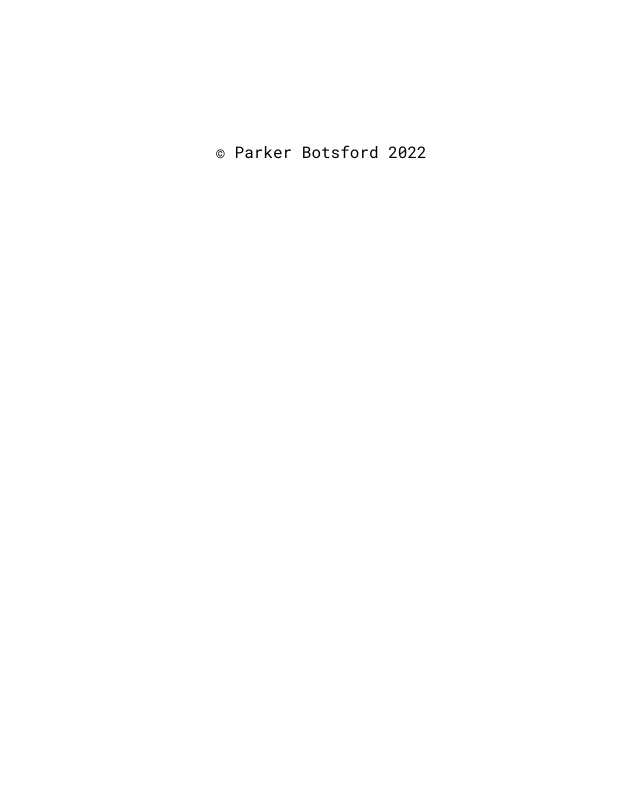
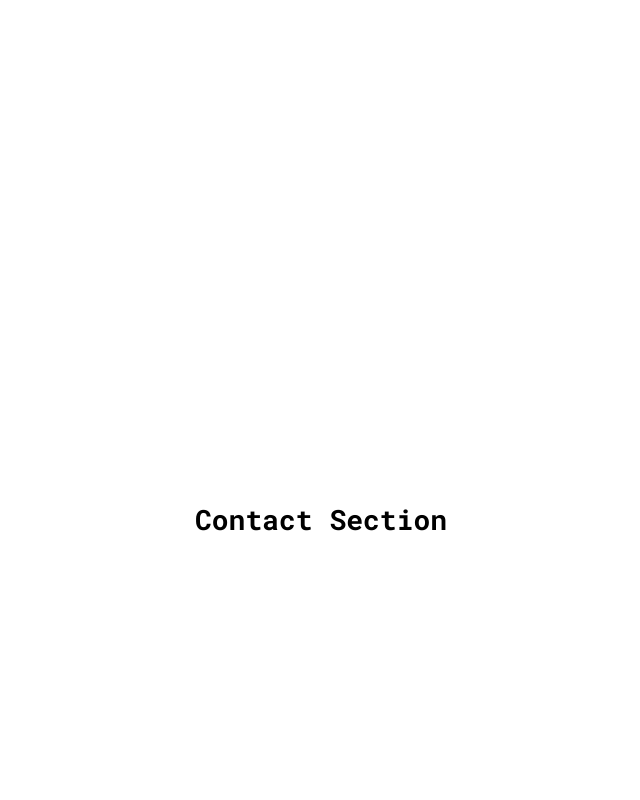
Before and after one commit to parbots/parkerbotsford.com, a Next.js app: page / in a window 1280 px wide. Shown: the part 2280-3080 px from the top of the page, without its empty margins (319-959 px from the left). Before the commit the page ends 2464 px from the top, so only its background shows below. Built offline with nearby package versions, Linux system fonts and the light colour scheme.

Commit message:
Add contact section boilerplate

```diff
--- /dev/null
+++ b/components/ContactSection/ContactSection.js
@@ -0,0 +1,11 @@
+import styles from './ContactSection.module.css';
+
+const ContactSection = () => {
+    return (
+        <section className={styles.contactSection}>
+            <h2>Contact Section</h2>
+        </section>
+    );
+};
+
+export default ContactSection;
--- /dev/null
+++ b/components/ContactSection/ContactSection.module.css
@@ -0,0 +1,12 @@
+.contactSection {
+    display: flex;
+    flex-direction: column;
+    justify-content: center;
+    align-items: center;
+    height: 100vh;
+}
+
+.contactSection h2 {
+    text-align: center;
+    max-width: 60%;
+}
--- /dev/null
+++ b/components/ContactSection/index.js
@@ -0,0 +1 @@
+export { default } from "./ContactSection";
--- a/pages/index.js
+++ b/pages/index.js
@@ -5,6 +5,7 @@ import styles from '../styles/HomePage.module.css';
 import HeroSection from '../components/HeroSection/HeroSection';
 import AboutSection from '../components/AboutSection/AboutSection';
 import ProjectSection from '../components/ProjectSection';
+import ContactSection from '../components/ContactSection/ContactSection';
 import Footer from '../components/Footer';
 
 export default function HomePage() {
@@ -17,6 +18,7 @@ export default function HomePage() {
             <HeroSection />
             <AboutSection />
             <ProjectSection />
+            <ContactSection />
             <Footer />
         </div>
     );
```
